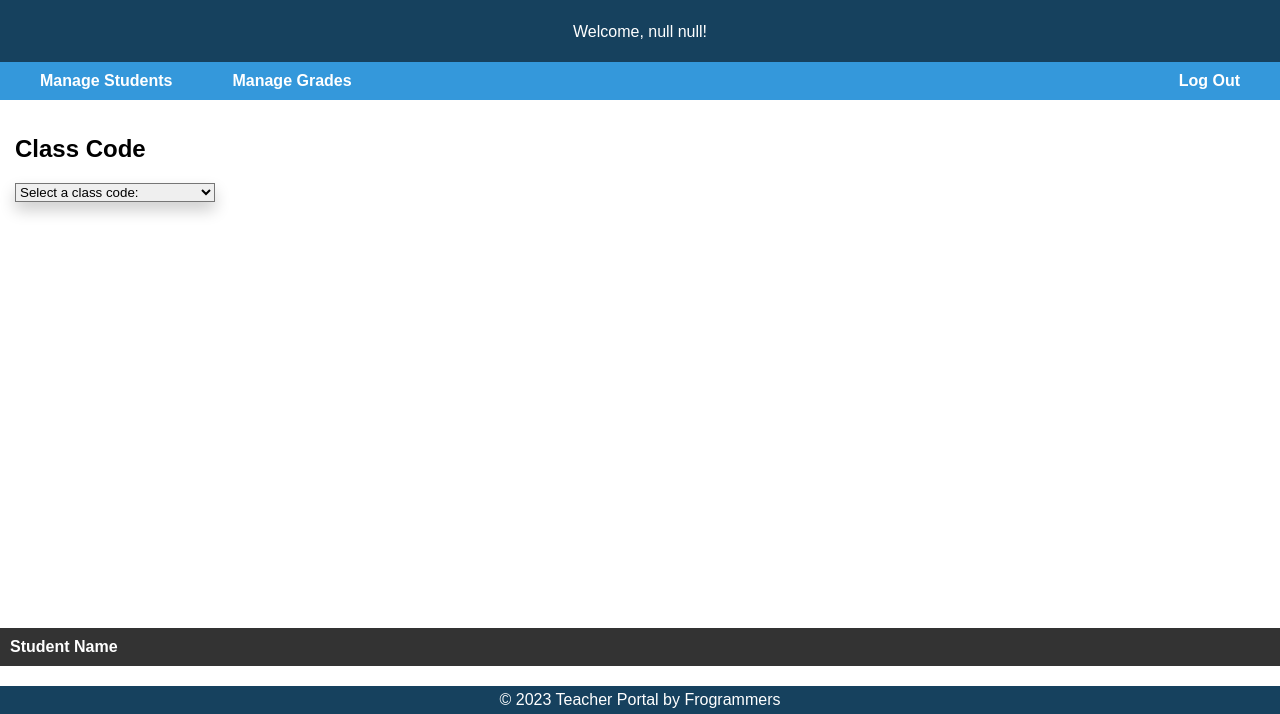
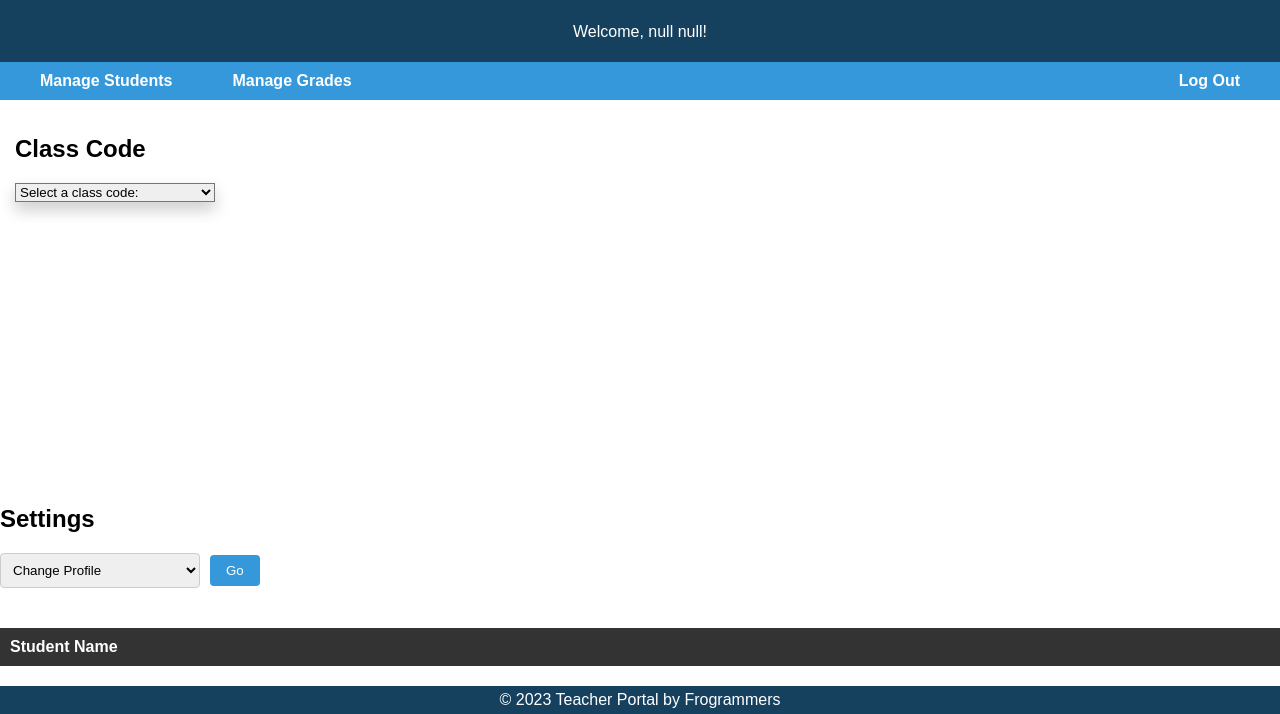
Before and after one commit to JobertD/javascript-file-processing-portal, a plain HTML site: page pages/portal.html in a window 1280 px wide. Shown: the part 86-800 px from the top of the page. Drawn offline with Linux system fonts and the light colour scheme.

Commit message:
change pw and change profile

```diff
--- a/pages/portal.html
+++ b/pages/portal.html
@@ -1,10 +1,11 @@
 <!DOCTYPE html>
 <html lang="en">
 <head>
+    <!-- Add your meta tags and external CSS/JS links here -->
     <meta charset="UTF-8">
     <meta name="viewport" content="width=device-width, initial-scale=1.0">
     <link rel="stylesheet" href="../styles/portal.css">
-    <script src="../scripts/portal.js" defer></script>
+    <script src="/scripts/portal.js" defer></script>
     <title>Teacher Portal</title>
 </head>
 <body>
@@ -31,6 +32,16 @@
         </select>
     </section>
 
+    <section id="settings">
+        <h2>Settings</h2>
+        <div class="settings-dropdown">
+            <select id="settings-dropdown">
+                <option value="profile">Change Profile</option>
+                <option value="password">Change Password</option>
+            </select>
+            <button id="settings-button">Go</button>
+        </div>
+    </section>
 
     <table id="student-table">
         <thead>
--- a/styles/portal.css
+++ b/styles/portal.css
@@ -130,3 +130,32 @@ footer {
 .class-code-dropdown:hover {
     background-color: #ddd;
 }
+
+/* Dropdown styles for settings */
+.settings-dropdown {
+    display: flex;
+    align-items: center;
+    margin-bottom: 20px;
+}
+
+#settings-dropdown {
+    min-width: 200px;
+    margin-right: 10px;
+    padding: 8px;
+    border-radius: 4px;
+    border: 1px solid #ccc;
+}
+
+#settings-button {
+    background-color: #3498db;
+    color: #fff;
+    border: none;
+    border-radius: 4px;
+    padding: 8px 16px;
+    cursor: pointer;
+    transition: background-color 0.3s;
+}
+
+#settings-button:hover {
+    background-color: #2c7eb8;
+}
```
Also changed, not shown: scripts/script.js (+18 -17 lines).
